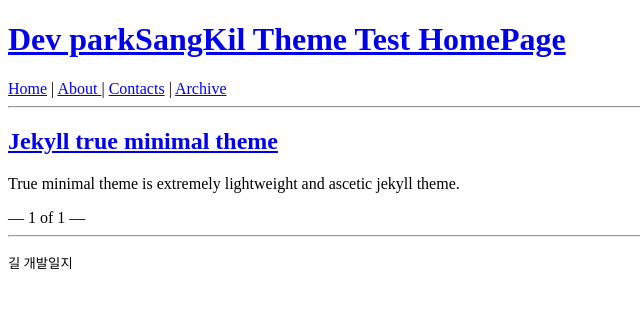
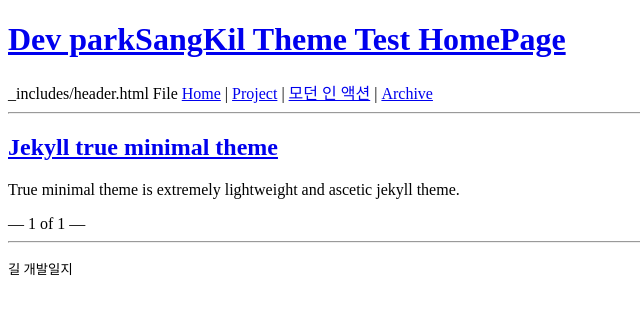
Before and after one commit to tkdrlf159/tkdrlf159.github.io, a Jekyll site: the page built from index.html, in a window 1280 px wide. Shown: the top 314 px of the page, without its empty margins (0-640 px from the left). Built offline with Jekyll 4.4.1, drawn with Linux system fonts in a browser that asks for light colours; the list of posts is cut into pages by our own code.

Commit message:
link 수정
header.html hyperlink 수정 및 신규 폴더 생성.

```diff
--- a/_includes/header.html
+++ b/_includes/header.html
@@ -1,5 +1,6 @@
 <header>
     <h1><a href='{{ site.url }}/'>{{ site.name }}</a></h1>
 </header>
-<a href='{{ site.url }}/'> Home</a> | <a href='{{ site.url }}/about/'>About </a> | <a href='{{ site.url }}/contact/'> Contacts</a> | <a href='{{ site.url }}/archive/'> Archive</a>
+_includes/header.html File
+<a href='{{ site.url }}/'> Home</a> | <a href='{{ site.url }}/project/'>Project</a> | <a href='{{ site.url }}/modern/'> 모던 인 액션</a> | <a href='{{ site.url }}/archive/'> Archive</a>
 <hr>
```
Also changed, not shown: modern/index.html (added), project/FirstProject Text.txt (added).
